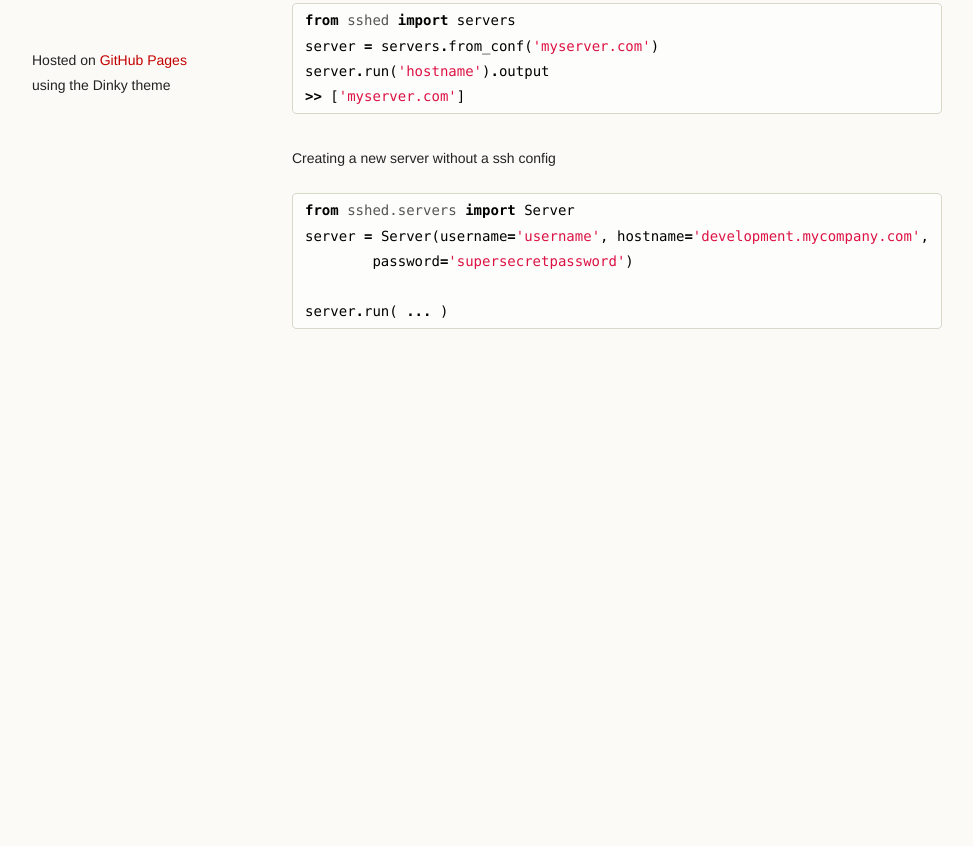
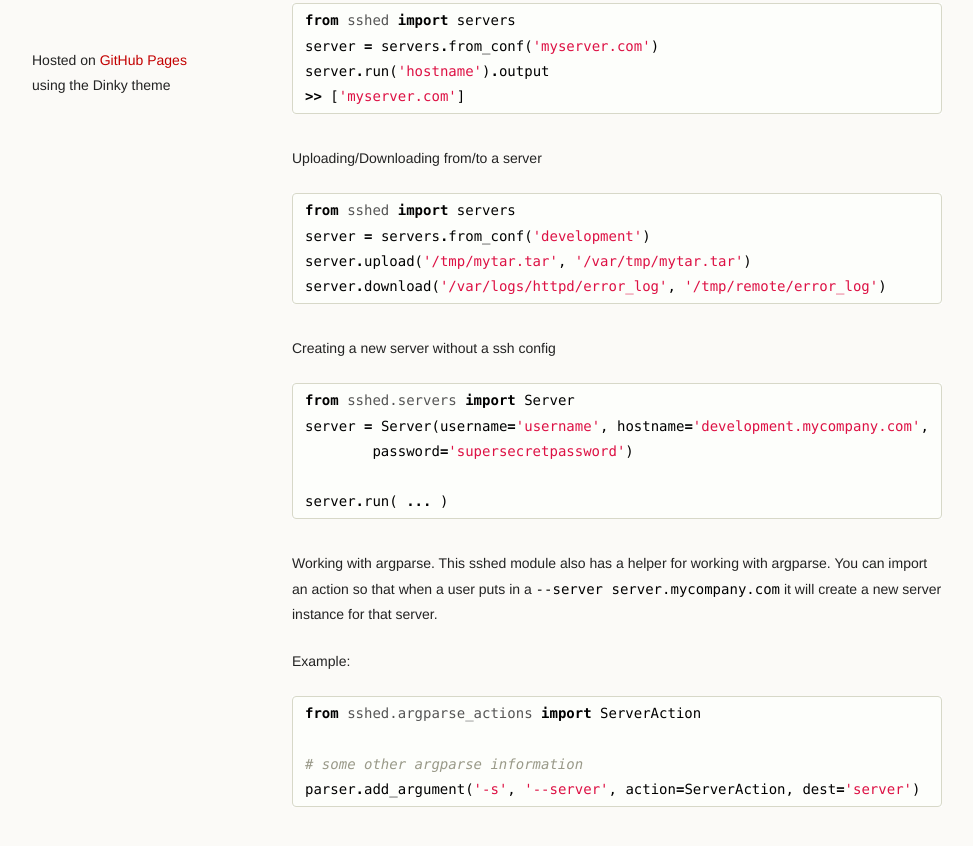
Before and after one commit to cwood/sshed, a plain HTML site: page index.html in a window 1280 px wide. Shown: the part 670-1516 px from the top of the page, without its empty margins (18-991 px from the left). Before the commit the page ends 1081 px from the top, so only its background shows below. Drawn offline with Linux system fonts and the light colour scheme.

```diff
--- a/index.html
+++ b/index.html
@@ -32,7 +32,7 @@
       <section>
         <h1>sshed</h1>
 
-<p>sshed is a minimal paramiko wrapper that makes working with ssh through python
+<p>sshed is a minimal paramiko/ssh2 wrapper that makes working with ssh through python
 just like working with it in normal SSH. It will use your configuration that
 you have already created first then any extra options can be passed in through
 the library that is using it. Servers are base objects that can be extended
@@ -63,6 +63,14 @@ uses a host alias.</p>
 <span class="o">&gt;&gt;</span> <span class="p">[</span><span class="s">'myserver.com'</span><span class="p">]</span>
 </pre></div>
 
+<p>Uploading/Downloading from/to a server</p>
+
+<div class="highlight"><pre><span class="kn">from</span> <span class="nn">sshed</span> <span class="kn">import</span> <span class="n">servers</span>
+<span class="n">server</span> <span class="o">=</span> <span class="n">servers</span><span class="o">.</span><span class="n">from_conf</span><span class="p">(</span><span class="s">'development'</span><span class="p">)</span>
+<span class="n">server</span><span class="o">.</span><span class="n">upload</span><span class="p">(</span><span class="s">'/tmp/mytar.tar'</span><span class="p">,</span> <span class="s">'/var/tmp/mytar.tar'</span><span class="p">)</span>
+<span class="n">server</span><span class="o">.</span><span class="n">download</span><span class="p">(</span><span class="s">'/var/logs/httpd/error_log'</span><span class="p">,</span> <span class="s">'/tmp/remote/error_log'</span><span class="p">)</span>
+</pre></div>
+
 <p>Creating a new server without a ssh config</p>
 
 <div class="highlight"><pre><span class="kn">from</span> <span class="nn">sshed.servers</span> <span class="kn">import</span> <span class="n">Server</span>
@@ -70,6 +78,19 @@ uses a host alias.</p>
         <span class="n">password</span><span class="o">=</span><span class="s">'supersecretpassword'</span><span class="p">)</span>
 
 <span class="n">server</span><span class="o">.</span><span class="n">run</span><span class="p">(</span> <span class="o">...</span> <span class="p">)</span>
+</pre></div>
+
+<p>Working with argparse. This sshed module also has a helper for working
+with argparse. You can import an action so that when a user puts in a
+<code>--server server.mycompany.com</code> it will create a new server instance
+for that server.</p>
+
+<p>Example:</p>
+
+<div class="highlight"><pre><span class="kn">from</span> <span class="nn">sshed.argparse_actions</span> <span class="kn">import</span> <span class="n">ServerAction</span>
+
+<span class="c"># some other argparse information</span>
+<span class="n">parser</span><span class="o">.</span><span class="n">add_argument</span><span class="p">(</span><span class="s">'-s'</span><span class="p">,</span> <span class="s">'--server'</span><span class="p">,</span> <span class="n">action</span><span class="o">=</span><span class="n">ServerAction</span><span class="p">,</span> <span class="n">dest</span><span class="o">=</span><span class="s">'server'</span><span class="p">)</span>
 </pre></div>
       </section>
       <footer>
```
Also changed, not shown: params.json (+1 -1 lines).
